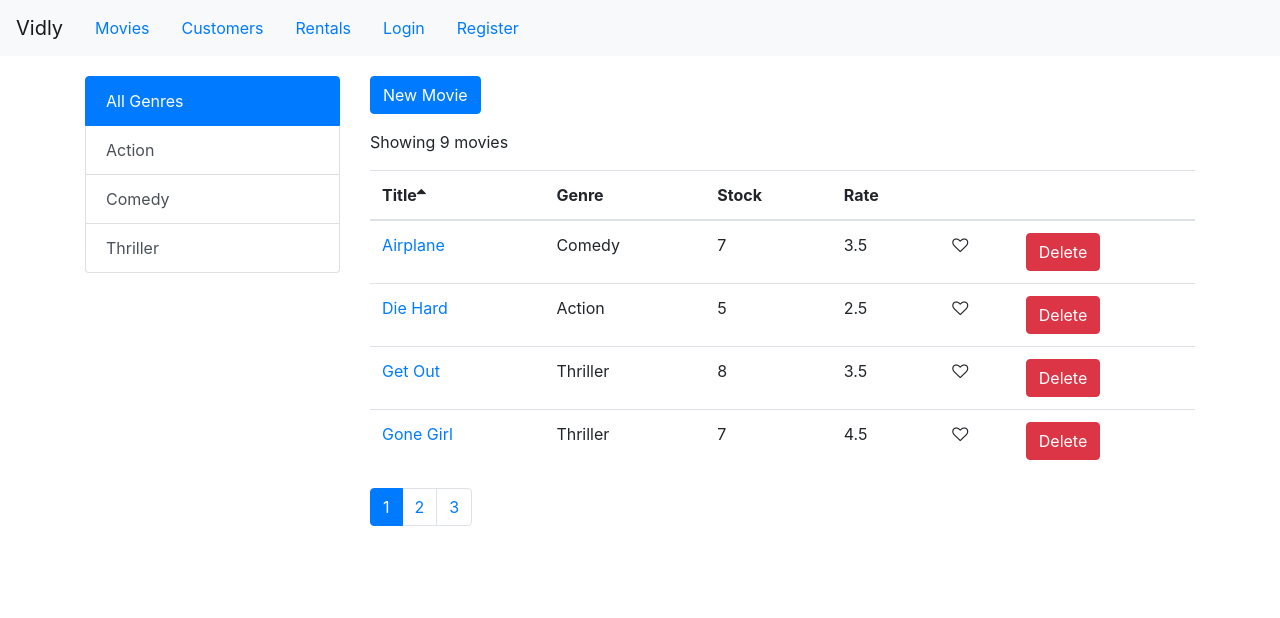
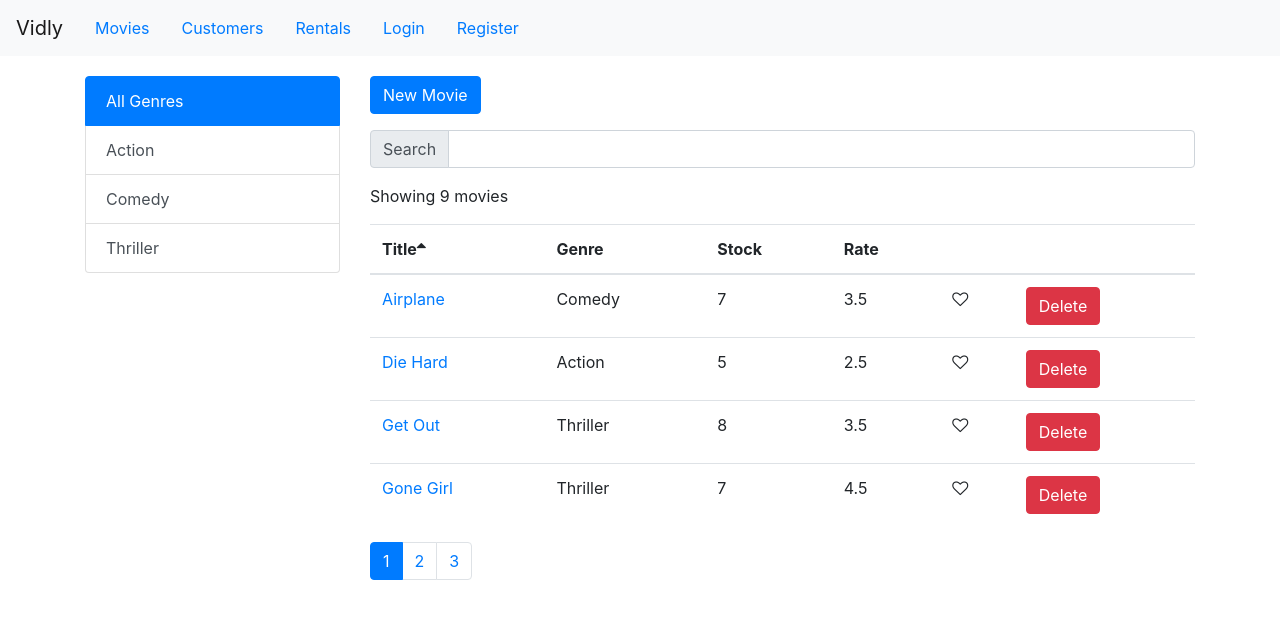
Before and after one commit to Eyasu15/vidly, a React (Create React App) app in the folder vidly/: page /movies in a window 1280 px wide. Shown: the top 618 px of the page. Built offline with nearby package versions, Linux system fonts and the light colour scheme.

Commit message:
Refactored search component

```diff
--- /dev/null
+++ b/vidly/src/components/common/search.jsx
@@ -0,0 +1,26 @@
+import React, { Component } from "react";
+
+class Search extends Component {
+  state = {};
+  render() {
+    const { onChange, data } = this.props;
+    return (
+      <div class="input-group flex-nowrap mb-3">
+        <div class="input-group-prepend">
+          <span class="input-group-text" id="addon-wrapping">
+            Search
+          </span>
+        </div>
+        <input
+          type="text"
+          class="form-control"
+          name="search"
+          value={data}
+          onChange={onChange}
+        />
+      </div>
+    );
+  }
+}
+
+export default Search;
--- a/vidly/src/components/movies.jsx
+++ b/vidly/src/components/movies.jsx
@@ -6,6 +6,7 @@ import Genres from "./genres";
 import { getGenres } from "./services/fakeGenreService";
 import MoviesTable from "./moviesTable";
 import { Link } from "react-router-dom";
+import Search from "./common/search";
 import _ from "lodash";
 
 class Movies extends Component {
@@ -16,6 +17,7 @@ class Movies extends Component {
     genres: [],
     activeGenre: "All Genres",
     sortColumn: { path: "title", order: "asc" },
+    search: { active: false, value: "" },
   };
 
   componentDidMount() {
@@ -55,23 +57,37 @@ class Movies extends Component {
       movies: allMovies,
       activeGenre,
       sortColumn,
+      search,
     } = this.state;
 
-    const filtered =
-      activeGenre !== "All Genres"
-        ? allMovies.filter((movie) => movie.genre.name === activeGenre)
-        : allMovies;
-
+    let filtered;
+    if (!search.active)
+      filtered =
+        activeGenre !== "All Genres"
+          ? allMovies.filter((movie) => movie.genre.name === activeGenre)
+          : allMovies;
+    else
+      filtered = allMovies.filter((movie) =>
+        movie.title.toLowerCase().includes(search.value)
+      );
     const sorted = _.orderBy(filtered, [sortColumn.path], [sortColumn.order]);
 
     const movies = paginate(sorted, pageSize, activePage);
+    return { totalCount: filtered.length, data: movies };
+  };
 
-    return { totalCount: filtered.length, data: movies };
+  handleSearch = ({ currentTarget: input }) => {
+    let { search, activeGenre } = this.state;
+    search.active = input.value === "" ? false : true;
+    search.value = input.value;
+    activeGenre = "All Genres";
+
+    this.setState({ search, activeGenre });
   };
 
   render() {
     let { length: count } = this.state.movies;
-    const { pageSize, activePage, sortColumn } = this.state;
+    const { pageSize, activePage, sortColumn, search } = this.state;
     if (count < 1) return <p>There are no movies in the database</p>;
 
     const { totalCount, data: movies } = this.getPagedData();
@@ -89,6 +105,7 @@ class Movies extends Component {
           <Link to="/movies/new" className="btn btn-primary mb-3">
             New Movie
           </Link>
+          <Search onChange={this.handleSearch} data={search.value} />
           <p>Showing {totalCount} movies</p>
           <MoviesTable
             movies={movies}
```
